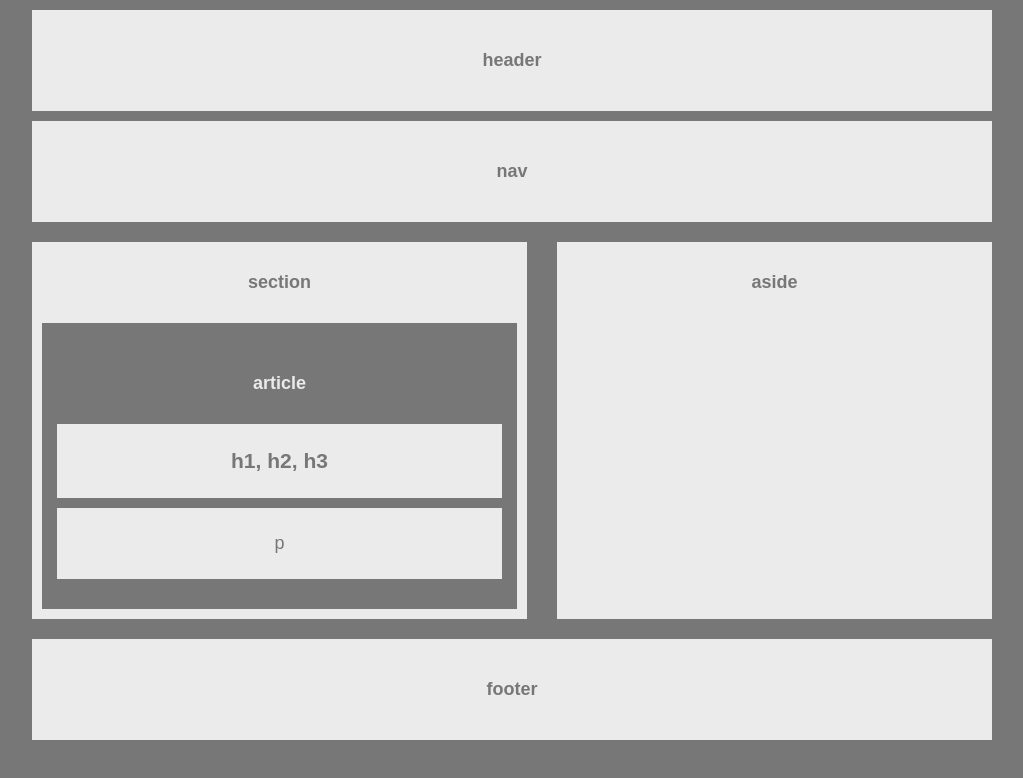
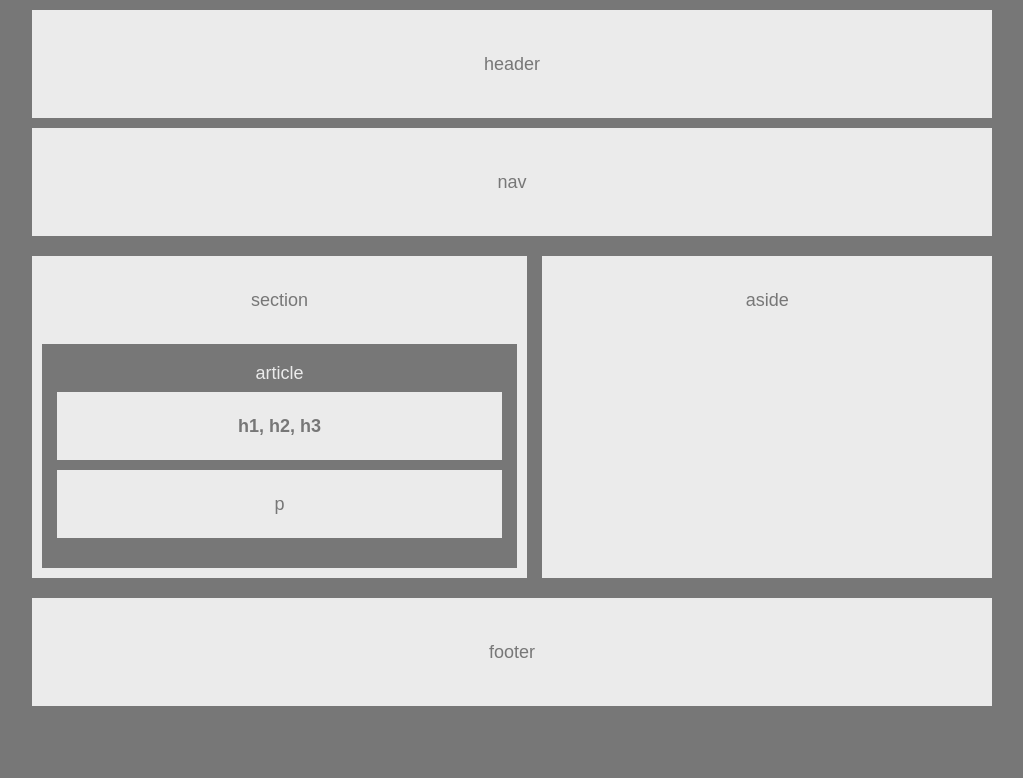
Before and after one commit to jaekaetea/HW-Wireframe, a plain HTML site: page index.html in a window 1280 px wide. Shown: the whole page, without its empty margins (128-1151 px from the left). Drawn offline with Linux system fonts and the light colour scheme.

Commit message:
Final adjustments; adding containers

```diff
--- a/index.html
+++ b/index.html
@@ -2,21 +2,25 @@
 <html lang="en-us">
     <head>
         <title>title</title>
+        <link rel="stylesheet" type="text/css" href="reset.css">
         <link rel="stylesheet" type="text/css" href="style.css">
     </head>
         <body>
-            <header><h5>header</h5></header>
-            <nav><h5>nav</h5></nav>
-            <aside><h5>aside</h5></aside>
-            <section>
-                <h5>section</h5>
-                <article>
-                    <h5>article</h5>
-                    <h1>h1, h2, h3</h1>
-                    <p>p</p>
-                </article>
-            </section>
-            <footer><h5>footer</h5></footer>
+            <header><h1>header</h1></header>
+            <nav><h1>nav</h1></nav>
+            <div class="container">
+                <section>
+                    <h1>section</h1>
+                    <article>
+                        <h2>article</h2>
+                        <h1 class="bold">h1, h2, h3</h1>
+                        <p>p</p>
+                    </article>
+                </section>
+                <div class="space"></div>
+                <aside><h1>aside</h1></aside>
+            </div>
+                <footer><h1>footer</h1></footer>
 
         </body>
 </html>
--- /dev/null
+++ b/reset.css
@@ -0,0 +1,48 @@
+/* http://meyerweb.com/eric/tools/css/reset/
+   v2.0 | 20110126
+   License: none (public domain)
+*/
+
+html, body, div, span, applet, object, iframe,
+h1, h2, h3, h4, h5, h6, p, blockquote, pre,
+a, abbr, acronym, address, big, cite, code,
+del, dfn, em, img, ins, kbd, q, s, samp,
+small, strike, strong, sub, sup, tt, var,
+b, u, i, center,
+dl, dt, dd, ol, ul, li,
+fieldset, form, label, legend,
+table, caption, tbody, tfoot, thead, tr, th, td,
+article, aside, canvas, details, embed,
+figure, figcaption, footer, header, hgroup,
+menu, nav, output, ruby, section, summary,
+time, mark, audio, video {
+	margin: 0;
+	padding: 0;
+	border: 0;
+	font-size: 100%;
+	font: inherit;
+	vertical-align: baseline;
+}
+/* HTML5 display-role reset for older browsers */
+article, aside, details, figcaption, figure,
+footer, header, hgroup, menu, nav, section {
+	display: block;
+}
+body {
+	line-height: 1;
+}
+ol, ul {
+	list-style: none;
+}
+blockquote, q {
+	quotes: none;
+}
+blockquote:before, blockquote:after,
+q:before, q:after {
+	content: '';
+	content: none;
+}
+table {
+	border-collapse: collapse;
+	border-spacing: 0;
+}
--- a/style.css
+++ b/style.css
@@ -13,18 +13,18 @@ nav,
 section,
 aside,
 footer {
-    background:#ebebeb;
-}
-
-Article {
-    color:#ebebeb;
-    background:#777;
+    background-color:#ebebeb;
 }
 
 h1,
 p {
     color: #777;
-    background:#ebebeb;
+    background-color:#ebebeb;
+}
+
+Article {
+    color:#ebebeb;
+    background-color:#777;
 }
 
 section {
@@ -32,20 +32,28 @@ section {
 }
 
 /*added code*/
-h5{
-    font-size: 18px;
+
+.container{
+    display: table;
+    width: 100%;
+}
+
+.space{
+    width:2.5px;
+    background-color:#777;
 }
 
 aside {
-    float: right;
-    width: 435px;
-    margin:0 0 10px 10px; /*top right bottom left margin*/
-    padding-bottom: 296px;
+    /*float: right;*/
+    /*margin:0 0 10px 10px;*/ /*top right bottom left margin*/
+    /*padding-bottom: 296px;*/
+    display: table-cell;
 }
 
 section{
+    /*float: right;*/
     overflow: auto;
-    margin: 10px 0;
+    display: table-cell;
 }
 
 article{
@@ -76,7 +84,11 @@ nav {
 footer{
     padding: 10px 0;
     clear: both; /*no floating elements on left/ right side*/
-    margin: 20px 0 10px; /*top (right and left) bottom*/
+    margin: 20px 0; /*top (right and left) bottom*/
+}
+
+.bold{
+    font-weight: bold;
 }
 
 /*`float`, `padding`, `margin`,
```
